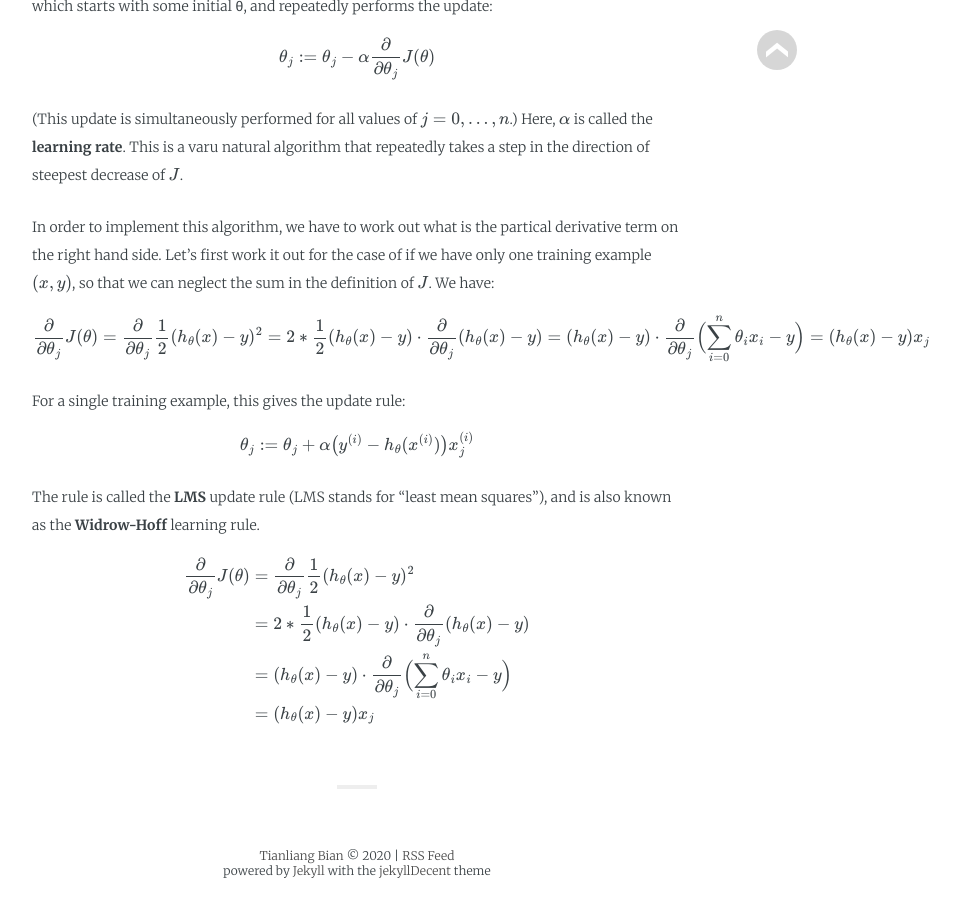
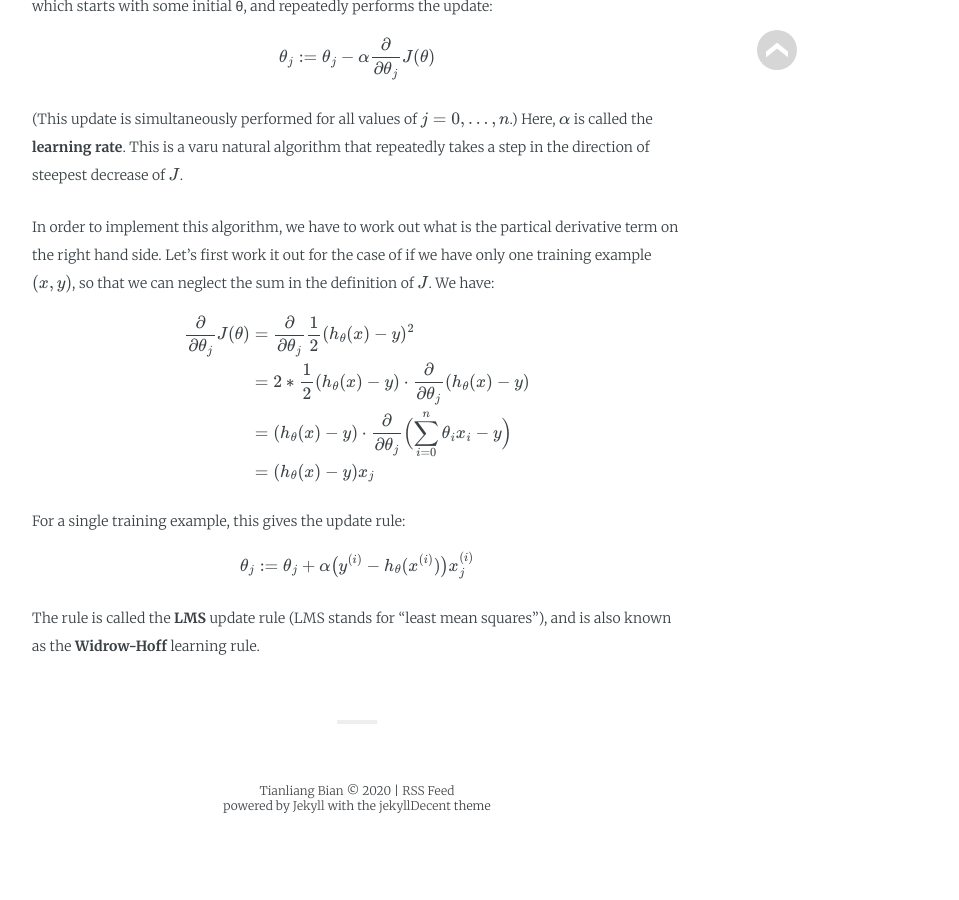
Before and after one commit to TyrionBian/tyrionbian.github.io, a Jekyll site: the page built from _posts/2020-06-03-least-mean-squares.md, in a window 1280 px wide and 900 px high, scrolled down 1449 px. Shown: the whole window, without its empty margins (283-1242 px from the left). Built offline with Jekyll 4.4.1, drawn with Linux system fonts in a browser that asks for light colours; some web fonts are replaced; formulas are drawn with MathJax 3; after the commit the page ends 2284 px from its top, so only the background shows below that.

Commit message:
Update 2020-06-03-least-mean-squares.md

```diff
--- a/_posts/2020-06-03-least-mean-squares.md
+++ b/_posts/2020-06-03-least-mean-squares.md
@@ -42,13 +42,13 @@ Here, $$\alpha$$ is called the **learning rate**. This is a varu natural algorit
 In order to implement this algorithm, we have to work out what is the partical derivative term on the right hand side. Let's first work it out for the case of if we have only one training example $$(x,y)$$, so that we can neglect the sum in the definition of $$J$$. We have:
 \$$
 \begin{equation}
- \begin{split}
+ \begin{aligned}
 \frac{\partial}{\partial \theta_j} J(\theta) &=
-\frac{\partial}{\partial \theta_j} \frac{1}{2}(h_\theta(x)-y)^2  \\
-&=2*\frac{1}{2}(h_\theta(x)-y) \cdot \frac{\partial}{\partial \theta_j}(h_\theta(x)-y)  \\
-&=(h_\theta(x)-y) \cdot \frac{\partial}{\partial \theta_j}\Bigl(\sum_{i=0}^n\theta_ix_i-y\Bigr)  \\
+\frac{\partial}{\partial \theta_j} \frac{1}{2}(h_\theta(x)-y)^2 \newline
+&=2*\frac{1}{2}(h_\theta(x)-y) \cdot \frac{\partial}{\partial \theta_j}(h_\theta(x)-y) \newline
+&=(h_\theta(x)-y) \cdot \frac{\partial}{\partial \theta_j}\Bigl(\sum_{i=0}^n\theta_ix_i-y\Bigr) \newline
 &=(h_\theta(x)-y)x_j
- \end{split}
+ \end{aligned}
 \end{equation}
 $$
 
@@ -60,14 +60,3 @@ $$
 
 The rule is called the **LMS** update rule (LMS stands for “least mean squares”),
 and is also known as the **Widrow-Hoff** learning rule.
-\$$
-\begin{equation}
- \begin{aligned}
-\frac{\partial}{\partial \theta_j} J(\theta) &=
-\frac{\partial}{\partial \theta_j} \frac{1}{2}(h_\theta(x)-y)^2 \newline
-&=2*\frac{1}{2}(h_\theta(x)-y) \cdot \frac{\partial}{\partial \theta_j}(h_\theta(x)-y) \newline
-&=(h_\theta(x)-y) \cdot \frac{\partial}{\partial \theta_j}\Bigl(\sum_{i=0}^n\theta_ix_i-y\Bigr) \newline
-&=(h_\theta(x)-y)x_j
- \end{aligned}
-\end{equation}
-$$
```
